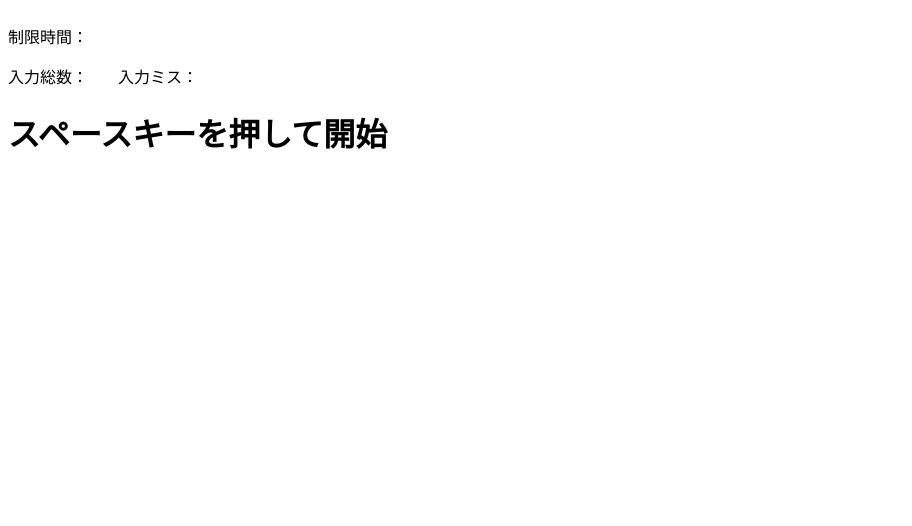
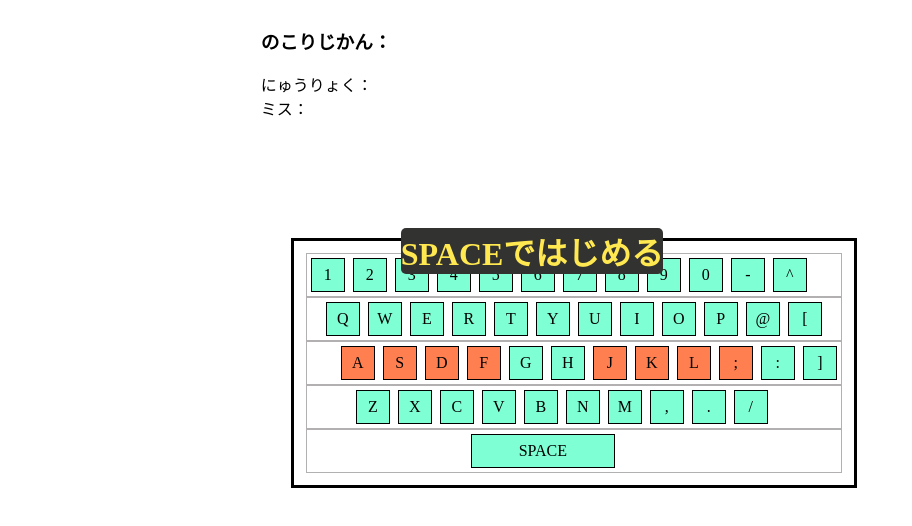
Before and after one commit to Yossie-f/Typing_Game, a plain HTML site: page index.html in a window 1280 px wide. Shown: the whole page, without its empty margins (0-912 px from the left). Drawn offline with Linux system fonts and the light colour scheme.

Commit message:
キーボード画面追加

```diff
--- a/index.html
+++ b/index.html
@@ -8,6 +8,7 @@
   <link rel="stylesheet" type="text/css" href="style.css">
 </head>
 <body>
+  <div class="base_container">
     <div class="question">
       <h1 class="sub_done" id="subject_done"></h1>
       <h1 class="sub" id="subject"></h1>
@@ -16,13 +17,32 @@
       <input type="hidden" name="input" >
       <!-- <input type="submit" name="btn" value="送信"> -->
     </form>
-  <p id="timer">制限時間：</p>
+    <h3 id="timer">のこりじかん：</h3>
     <div class="shot_bar">
-    <p id="shot">入力総数：</p>
-    <p id="miss_shot">入力ミス：</p>
+      <p id="shot">にゅうりょく：</p>
+      <p id="miss_shot">ミス：</p>
     </div>
     <h2 id="success_rate"></h2>
-  <h1 id="start_key">スペースキーを押して開始</h1>
+    <h1 id="start_key">SPACEではじめる </h1>
+
+    <table>
+      <tr class="num_line">
+        <td id="1">1</td><td id="2">2</td><td id="3">3</td><td id="4">4</td><td id="5">5</td><td id="6">6</td><td id="7">7</td><td id="8">8</td><td id="9">9</td><td id="0">0</td><td id="-">-</td><td id="^">^</td>
+        </tr>
+      <tr class="fst_line">
+      <td id="q">Q</td><td id="w">W</td><td id="e">E</td><td id="r">R</td><td id="t">T</td><td id="y">Y</td><td id="u">U</td><td id="i">I</td><td id="o">O</td><td id="p">P</td><td id="@">@</td><td id="[">[</td>
+      </tr>
+      <tr class="sec_line">
+        <td id="a">A</td><td id="s">S</td><td id="d">D</td><td id="f">F</td><td id="g">G</td><td id="h">H</td><td id="j">J</td><td id="k">K</td><td id="l">L</td><td id=";" class="semicolon">;</td><td id=":">:</td><td id="]">]</td>
+      </tr>
+      <tr class="trd_line">
+        <td id="z">Z</td><td id="x">X</td><td id="c">C</td><td id="v">V</td><td id="b">B</td><td id="n">N</td><td id="m">M</td><td id=",">,</td><td id=".">.</td><td id="/">/</td>
+      </tr>
+      <tr class="space_line">
+        <td id=" " class="space">SPACE</td>
+      </tr>
+    </table>
+  </div>
 
   <script src="./main.js"></script>
 </body>
--- a/main.js
+++ b/main.js
@@ -9,6 +9,7 @@ const SuccessRate = document.getElementById('success_rate');
 const StartKey = document.getElementById('start_key');
 
 
+
 //文字列配列で問題のリストを用意
 const Q_list = [
   // 'Hello World',
@@ -16,12 +17,14 @@ const Q_list = [
   // 'I love JavaScript',
   // 'This is MyApp',
   // 'Welcome',
-  'art',
-  'beet',
-  'cute',
-  'die',
-  'enderman',
-  'foolcool',
+  // 'art',
+  // 'beet',
+  // 'cute',
+  // 'die',
+  // 'enderman',
+  // 'foolcool',
+  'qqqqq',
+  'wwwww',
 ];
 
 let q_select;       //ランダムに選ばれた問題を格納する
@@ -37,6 +40,89 @@ let miss_count;       //入力ミスをカウント
 let state = false;   //
 let countdown;
 
+let key_code;
+
+
+//Gameスタートメソッド
+window.addEventListener('keydown', start);
+function start(event){
+  if(state == true){
+    return;
+  }else if(state == false && event.key === ' '){
+    state = true;
+
+    reset();    //全てのカウントの値と表示をリセット
+    init();     //問題文を初期化
+    console.log('miss_count0=' + miss_count);
+    console.log('shot_count0=' + shot_count);
+
+    /*カウントダウン開始
+    setInterval()の第1引数は繰り返し実行する関数、第2引数は繰り返し実行の待ち時間(1秒)*/
+    countdown = setInterval(function() {
+      Timer.textContent = 'のこりじかん：' + --time ; //タイマーのテキストに制限時間をセットしてデクリメントする
+      if(time <= 0) {
+        finish(); //繰り返しデクリメントの結果timeが0になったらfinish()関数を実行
+      }
+    }, 1000);
+  }
+}
+
+
+/*
+問題文を１字ずつ赤色に変更する処理
+キーが押された時に実行
+*/
+
+  window.addEventListener('keydown', push_key);
+  function push_key(e){
+    key_code = e.key;
+    if(!state){
+      return;
+    }
+    console.log('miss_count1=' + miss_count);
+    console.log('shot_count1=' + shot_count);
+
+    shot_count++ ;
+    Shot.textContent = 'できたかず：' + shot_count ;
+    console.log('miss_count2=' + miss_count);
+    console.log('shot_count2=' + shot_count);
+
+
+
+    if(q_select.charAt(q_index) == key_code){
+      q_index++;
+      Subject.textContent = q_select.slice(q_index);
+      if(q_index > 0){
+        SubjectD.textContent = q_select.substring(0, q_index);
+      }
+    }else {
+      miss_count++ ;
+      MissShot.textContent = 'ミス：' + miss_count ;
+      console.log('miss_count3=' + miss_count);
+      console.log('shot_count3=' + shot_count);
+    }
+    if(shot_count > 0){
+      SuccessRate.textContent = 'せいこうりつ：' + Math.round(100-(miss_count / shot_count * 100)) + '％';
+      console.log('miss_count4=' + miss_count);
+      console.log('shot_count4=' + shot_count);
+    }
+
+    //入力したキーの色変更メソッド
+    document.getElementById(key_code).classList.add("pressing");
+
+    if(q_length - q_index === 0 ){
+      count++;
+      init();   //全部入力したら問題を初期化
+    }
+  }
+
+
+
+function changeColor(){
+
+}
+
+
 //リセットメソッドを定義
 function reset(){
   time = 10;          //制限時間をセット
@@ -47,30 +133,8 @@ function reset(){
   StartKey.textContent = '';      //スペースキーを押せの表示を消す
 }
 
-//Gameスタートメソッド
-window.addEventListener('keydown', start);
-function start(event){
-  if(state == true){
-    return;
-  }else if(state == false && event.key === ' '){
-    state = true;
 
-
-    reset();    //カウントの値や表示をリセット
-    init();     //初期化実行
-
-    //定数countdownにタイマーを設定
-    //setInterval()の第1引数は繰り返し実行する関数、第2引数は繰り返し実行の待ち時間(1秒)
-    countdown = setInterval(function() {
-      Timer.textContent = '制限時間：' + --time + '秒'; //タイマーのテキストに制限時間をセットしてデクリメントする
-      if(time <= 0) {
-        finish(); //繰り返しデクリメントの結果timeが0になったらfinish()関数を実行
-      }
-    }, 1000);
-  }
-}
-
-//初期化メソッド
+//問題の初期化
 function init() {
   //問題の選出（ランダム）
   const rnd = Math.floor(Math.random() * Q_list.length);  //0〜4をランダムに生成し代入 //floor関数で切捨て調整
@@ -87,47 +151,14 @@ function init() {
 }
 
 
-/*
-問題を１字ずつ消す処理
-キーが押された時に実行
-*/
-window.addEventListener('keydown', push_key);
-function push_key(e){
-  let key_code = e.key;
-  if(!state){
-    return;
-  }
-  shot_count++ ;
-  Shot.textContent = '入力総数：' + shot_count ;
-
-  if(q_select.charAt(q_index) == key_code){
-    q_index++;
-    Subject.textContent = q_select.slice(q_index);
-    if(q_index > 0){
-      SubjectD.textContent = q_select.substring(0, q_index);
-    }
-  }else{
-    miss_count++ ;
-    MissShot.textContent = '入力ミス：' + miss_count ;
-  }
-  if(shot_count > 0){
-    SuccessRate.textContent = '入力成功率：' + Math.round(100-(miss_count / shot_count * 100)) + '％';
-  }
-    if(q_length - q_index === 0 ){
-    count++;
-    init();
-  }
-}
-
-
 //タイマー終了メソッド
 function finish() {
   //clearInterval関数はカウントタイマーのセットされた変数を引数とし、その繰り返しを終わらせる
   clearInterval(countdown);
   state = false;  //stateをfalseにする(ボタンを押しても何も起こらなくなる)
-  Timer.textContent = '時間切れです';
+  Timer.textContent = 'じかんぎれです';
   setTimeout(function(){ SubjectD.textContent = ''; },1500);
-  setTimeout(function(){ Subject.textContent = '入力できた単語は' + count + '個でした！' }, 1500);  //subjectに文字列をセットし表示させる
-  setTimeout(function(){ StartKey.textContent = 'スペースキーを押して再挑戦'; },3000);
+  setTimeout(function(){ Subject.textContent = 'しゅうりょう！' }, 1500);  //subjectに文字列をセットし表示させる
+  setTimeout(function(){ StartKey.textContent = ' SPACEでもういちど '; },3000);
 
 }
--- a/style.css
+++ b/style.css
@@ -1,5 +1,14 @@
+.base_container{
+  position: relative;
+  width: 60%;
+  margin: auto;
+}
+
 .question{
   display: flex;
+  width: 100%;
+
+
 }
 .sub_done{
   display: inline-block;
@@ -7,13 +16,19 @@
   padding: unset;
   /* width: fit-content; */
   color: crimson;
+  margin-left: 25%;
 }
 .sub{
   display: inline-block;
   margin: unset;
   padding: unset;
   /* width: fit-content; */
+  /* margin-right: 20%; */
 }
+
+#
+
+
 .shot_bar{
   display: flex;
 }
@@ -25,3 +40,67 @@
   width: fit-content;
   margin: 0;
 }
+
+#start_key{
+  position: absolute;
+  top: 200px;
+  left: 120px;
+  z-index: 50;
+  background-color: rgb(50, 50, 49);
+  color: rgb(255, 232, 80);
+  margin: 20px;
+  border-radius: 5px;
+}
+
+
+table{
+  position: absolute;
+  top: 230px;
+  left: 30px;
+  border: 3px black solid;
+  padding: 10px;
+
+}
+
+tr{
+  display: block;
+  border: solid 1px rgb(178, 176, 176);
+}
+.fst_line{
+  padding-left: 15px;
+}
+.sec_line{
+  padding-left: 30px;
+}
+.trd_line{
+  padding-left: 45px;
+}
+.space_line{
+  padding-left:160px ;
+}
+
+td{
+  display: inline-block;
+  width: 30px;
+  height: 30px;
+  margin: 4px;
+  border: black solid 1px;
+  text-align: center;
+  line-height: 30px;
+  background-color: aquamarine;
+}
+
+/* ホームポジション */
+#a,#s,#d,#f,#j,#k,#l,.semicolon{
+  background-color: coral;
+}
+
+.space{
+  width: 140px;
+}
+
+.pressing {
+  background-color: red;
+  color: white;
+  font-weight: bold;
+}
```
Lines whose indentation alone changed are shown as unchanged.
